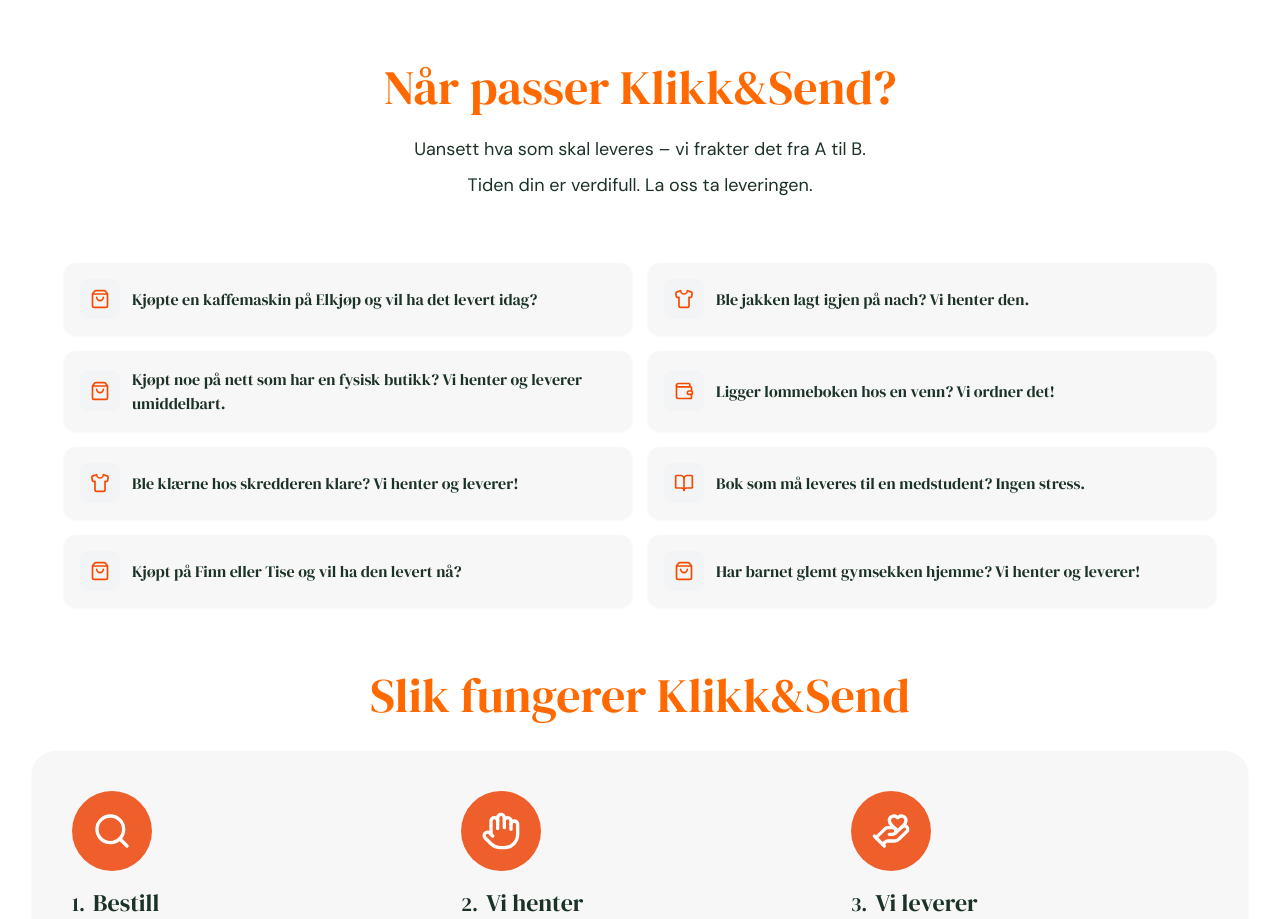
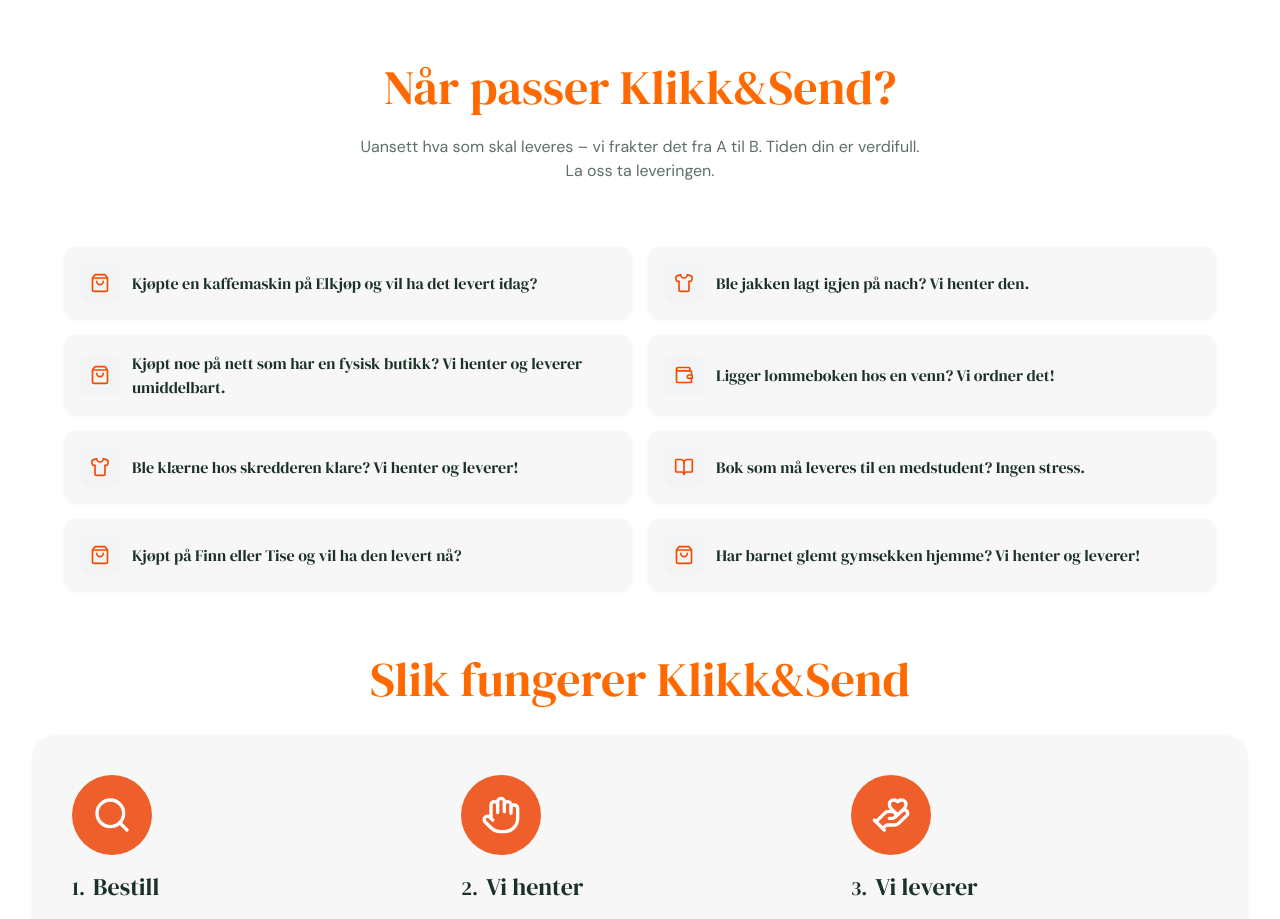
Before and after one commit to moreamakaveli-cyber/klikk-send-live, a Next.js app: page / in a window 1280 px wide. Shown: the part 1300-2219 px from the top of the page. Built offline with nearby package versions, Linux system fonts and the light colour scheme.

Commit message:
Match text styling under 'Når passer Klikk&Send?' with 'Våre tjenester' text

```diff
--- a/app/components/HowItWorks.tsx
+++ b/app/components/HowItWorks.tsx
@@ -70,14 +70,9 @@ export default function HowItWorks() {
           <h2 className="text-3xl md:text-4xl lg:text-5xl font-normal text-center mb-4 md:mb-6" style={{ fontFamily: 'var(--font-serif), serif', color: 'oklch(70.5% 0.213 47.604)' }}>
             Når passer Klikk&Send?
           </h2>
-          <div className="mb-6 md:mb-8 text-center space-y-2">
-            <p className="text-base md:text-lg" style={{ fontFamily: 'var(--font-sans), sans-serif', color: 'hsl(150, 30%, 15%)' }}>
-              Uansett hva som skal leveres – vi frakter det fra A til B.
-            </p>
-            <p className="text-base md:text-lg" style={{ fontFamily: 'var(--font-sans), sans-serif', color: 'hsl(150, 30%, 15%)' }}>
-              Tiden din er verdifull. La oss ta leveringen.
-            </p>
-          </div>
+          <p className="text-center mb-8 max-w-xl mx-auto" style={{ fontFamily: 'var(--font-sans), sans-serif', color: 'hsl(150, 10%, 40%)' }}>
+            Uansett hva som skal leveres – vi frakter det fra A til B. Tiden din er verdifull. La oss ta leveringen.
+          </p>
           <div
             className="rounded-2xl p-6 md:p-8"
             style={{
```
